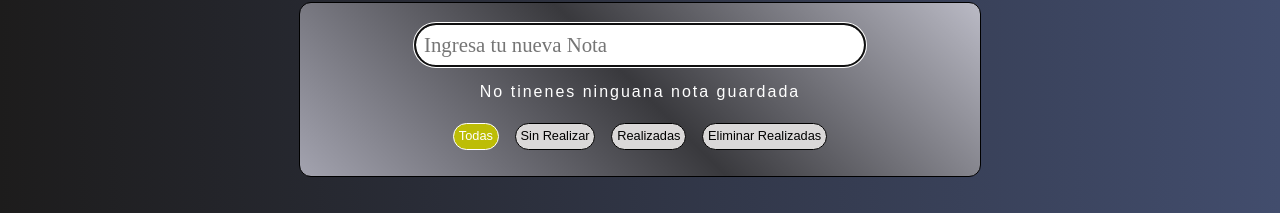
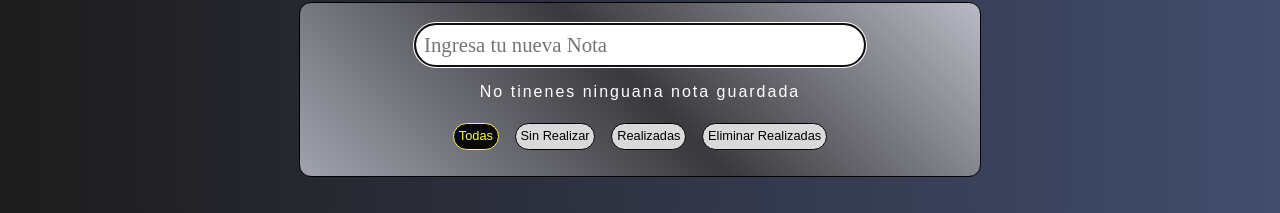
Before and after one commit to sehh-6552/bloc-de-notas, a plain HTML site: page index.html in a window 1280 px wide. In both pictures the pointer is over the button "Todas". Shown: the part 111-324 px from the top of the page. Drawn offline with nearby package versions, Linux system fonts and the light colour scheme.

Commit message:
se cambio el color de hover de los botones

```diff
--- a/estyle.css
+++ b/estyle.css
@@ -127,8 +127,8 @@ body {
 }
 
 .botones:hover {
-    background-color: rgb(189, 189, 6);
-    color: white;
+    color: hsl(60, 100%, 60%);
+    background-color: rgb(8, 8, 8);
 }
 
 .botones:active {
```
